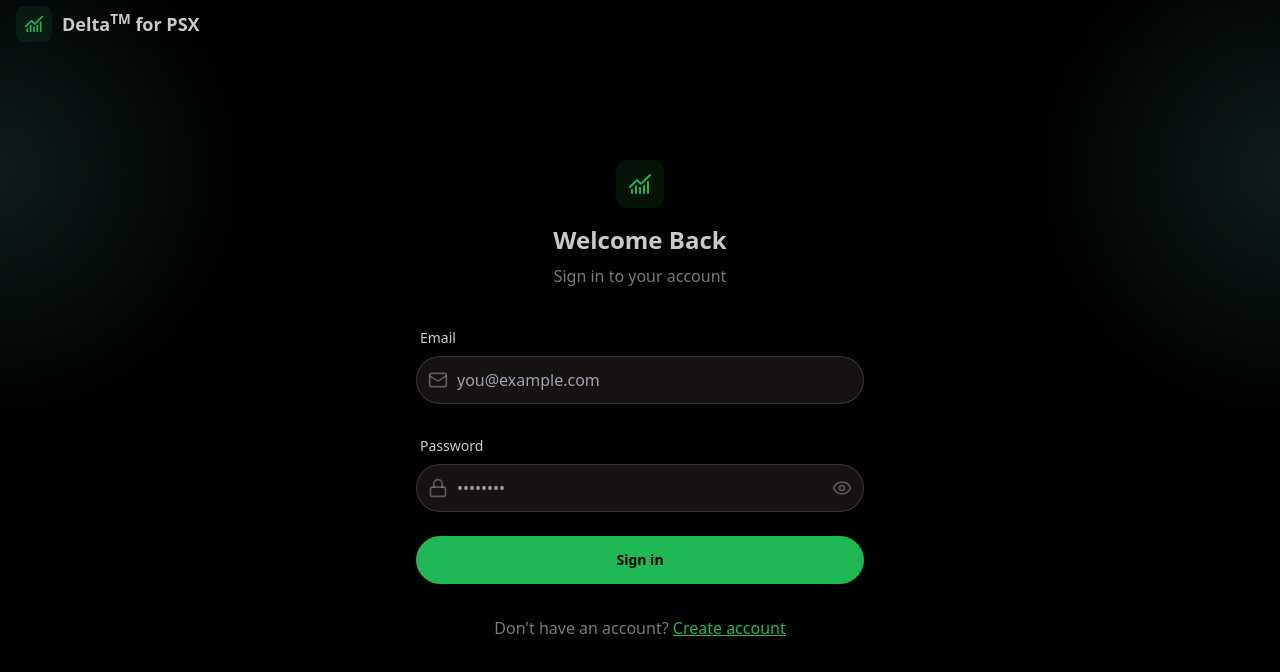
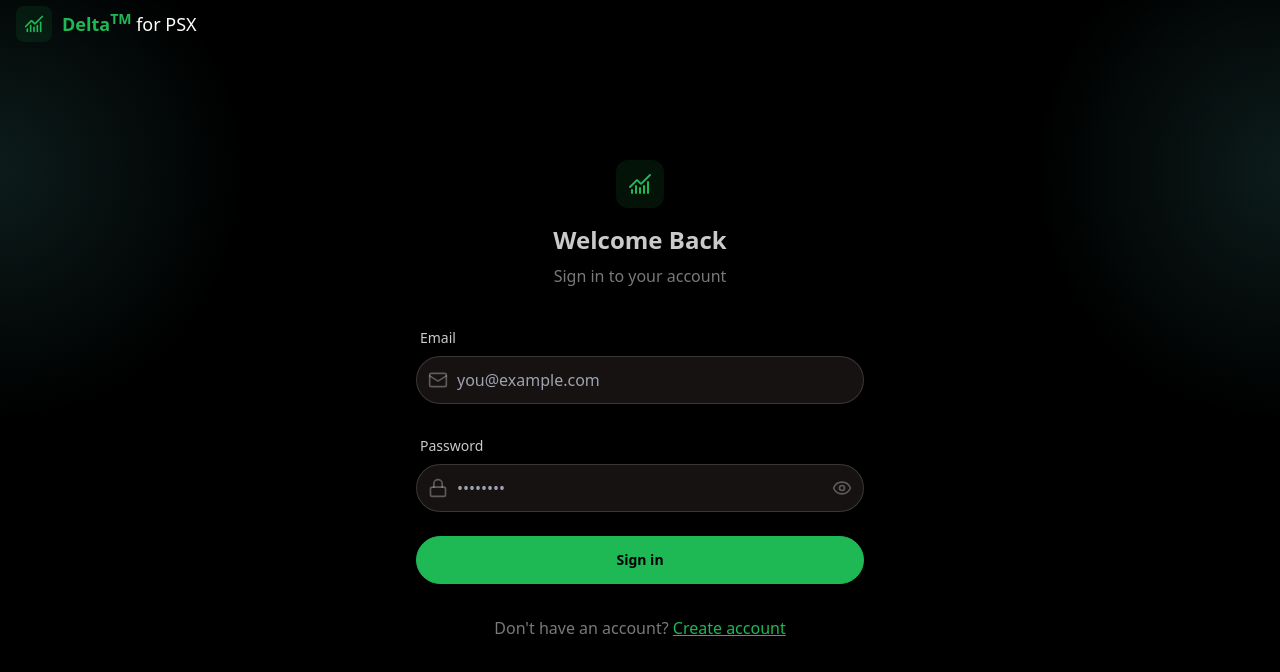
Before and after one commit to salam-07/Delta, a React (Vite) app in the folder frontend/: page /login in a window 1280 px wide. Shown: the top 672 px of the page. Built offline with nearby package versions, Linux system fonts and the light colour scheme; no server answers.

Commit message:
UI Changes

```diff
--- a/frontend/src/components/Navbar.jsx
+++ b/frontend/src/components/Navbar.jsx
@@ -15,7 +15,7 @@ const Navbar = () => {
                             <div className="size-9 rounded-lg bg-primary/10 flex items-center justify-center">
                                 <ChartNoAxesCombined className="w-5 h-5 text-primary" />
                             </div>
-                            <h1 className="text-lg font-bold">Delta<sup>TM</sup> for PSX</h1>
+                            <h1 className="text-lg font-bold text-primary">Delta<sup className="text-sm">TM</sup> <span className="text-white font-light">for PSX</span></h1>
                         </Link>
                     </div>
 
```
